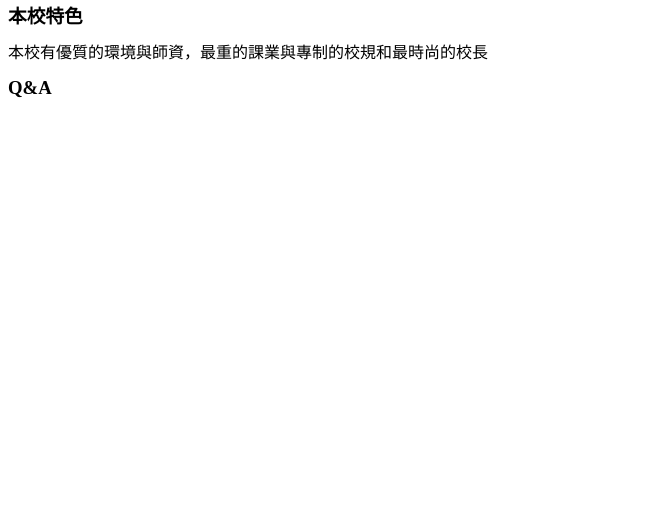
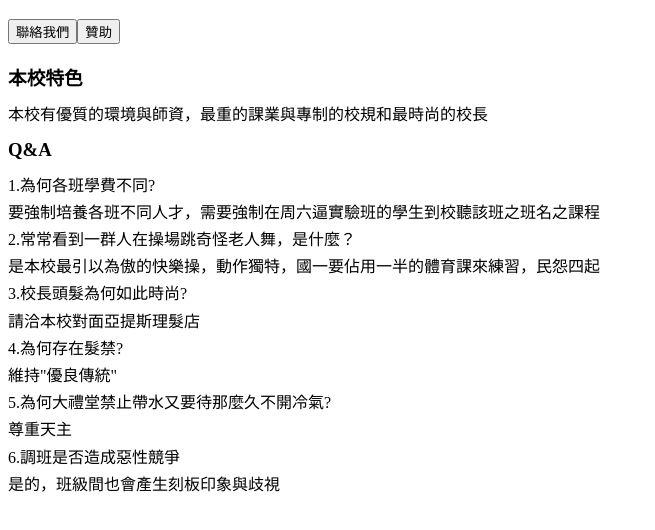
Before and after one commit to sggstalk/sggstalk.github.io, a plain HTML site: page index.html in a window 1280 px wide. Shown: the part 74-604 px from the top of the page, without its empty margins (0-655 px from the left). Drawn offline with Linux system fonts and the light colour scheme.

Commit message:
Update index.html

```diff
--- a/index.html
+++ b/index.html
@@ -7,9 +7,23 @@
 </style>
 </head><body>
 <h1>曙光國中</h1>
+<br><input type="button" value="聯絡我們" onclick="location.href='要前往的網頁連結'"><input type="button" value="贊助" onclick="alert('願意給工程猴猴一份pizza?點選聯絡我們')"></br>
 <p><h3>本校特色</h3></p>
 <p>本校有優質的環境與師資，最重的課業與專制的校規和最時尚的校長</p>
 <p><h3>Q&A</h3></p>
+<p>1.為何各班學費不同?</p>
+<p>要強制培養各班不同人才，需要強制在周六逼實驗班的學生到校聽該班之班名之課程</p>
+<p>2.常常看到一群人在操場跳奇怪老人舞，是什麼？</p>
+<p>是本校最引以為傲的快樂操，動作獨特，國一要佔用一半的體育課來練習，民怨四起</p>
+<p>3.校長頭髮為何如此時尚?</p>
+<p>請洽本校對面亞提斯理髮店</p>
+<p>4.為何存在髮禁?</p>
+<p>維持"優良傳統"</p>
+<p>5.為何大禮堂禁止帶水又要待那麼久不開冷氣?</p>
+<p>尊重天主</p>
+<p>6.調班是否造成惡性競爭</p>
+<p>是的，班級間也會產生刻板印象與歧視</p>
+<p></p>
 <p></p>
 <script language="javascript">
    alert("歡迎蒞臨曙光女中附設國中部")
```
